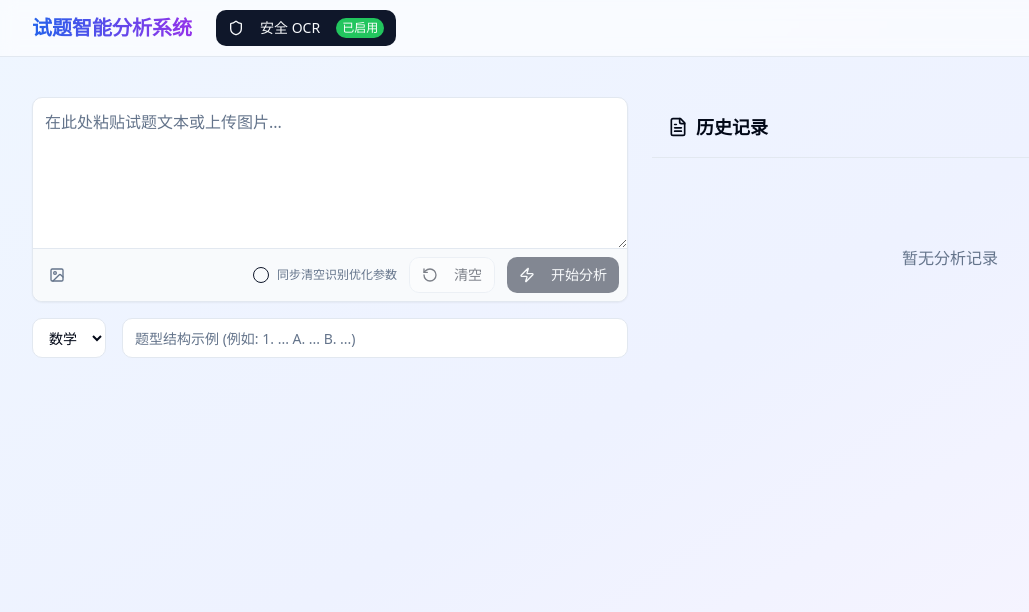
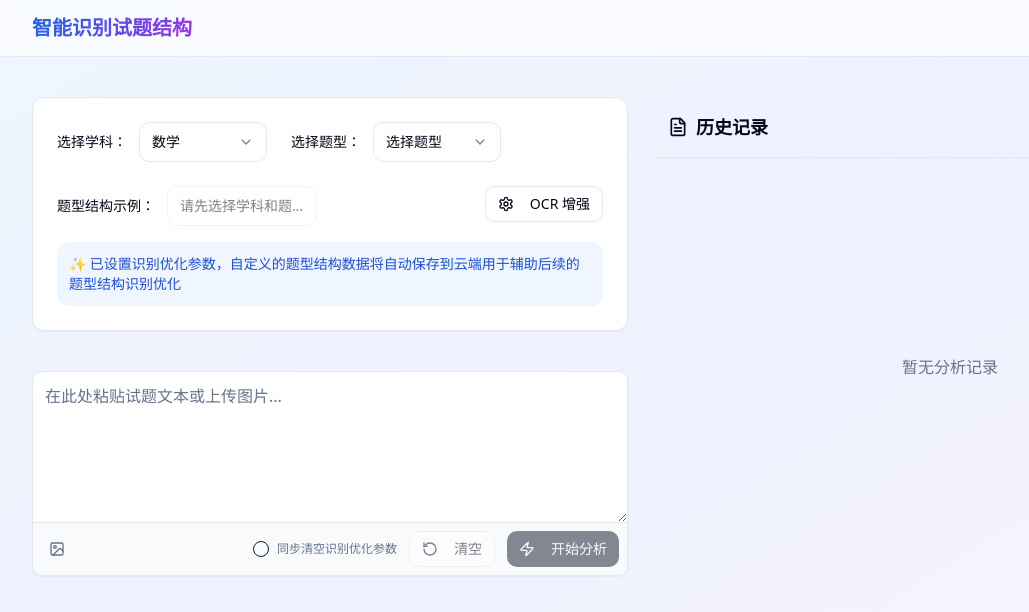
Before and after one commit to wangjianghu/test-structure-identifier, a React (Vite) app: page / in a window 1280 px wide. Shown: the top 612 px of the page, without its empty margins (0-1029 px from the left). Built offline with nearby package versions, Linux system fonts and the light colour scheme.

Commit message:
Fix:
Fixes OTP expiry warning and restores layout.

```diff
--- a/src/pages/Index.tsx
+++ b/src/pages/Index.tsx
@@ -5,7 +5,7 @@ import { OCRHistory } from "@/components/OCRHistory";
 import { UserProfile } from "@/components/UserProfile";
 import { ParsedQuestion } from "@/lib/parser";
 import { useOCRHistory } from "@/hooks/useOCRHistory";
-import { SecureOCRConfig } from "@/components/SecureOCRConfig";
+import { SubjectAndTypeSelector } from "@/components/SubjectAndTypeSelector";
 
 export default function Index() {
   const [analysisResult, setAnalysisResult] = useState<ParsedQuestion | null>(null);
@@ -18,8 +18,7 @@ export default function Index() {
     updateHistoryItemAnalysis,
     clearHistory,
     removeItem,
-    exportHistory,
-    addToHistory // Legacy method for backward compatibility
+    exportHistory
   } = useOCRHistory();
 
   const handleAnalysisComplete = useCallback((result: ParsedQuestion | null) => {
@@ -57,11 +56,8 @@ export default function Index() {
         <div className="container flex h-14 items-center justify-between">
           <div className="flex items-center gap-6">
             <h1 className="text-xl font-bold bg-gradient-to-r from-blue-600 to-purple-600 bg-clip-text text-transparent">
-              试题智能分析系统
+              智能识别试题结构
             </h1>
-            <nav className="hidden md:flex items-center gap-4">
-              <SecureOCRConfig />
-            </nav>
           </div>
 
           <div className="flex items-center gap-3">
@@ -75,6 +71,13 @@ export default function Index() {
         <div className="grid grid-cols-1 gap-6 md:grid-cols-2">
           {/* Question Input */}
           <div className="flex flex-col gap-4">
+            <SubjectAndTypeSelector
+              selectedSubject={selectedSubject}
+              onSubjectChange={setSelectedSubject}
+              questionTypeExample={questionTypeExample}
+              onQuestionTypeExampleChange={setQuestionTypeExample}
+            />
+
             <QuestionInput
               onAnalysisComplete={handleAnalysisComplete}
               onTextSubmit={handleTextSubmit}
@@ -83,35 +86,6 @@ export default function Index() {
               selectedSubject={selectedSubject}
               questionTypeExample={questionTypeExample}
             />
-
-            {/* Subject and Question Type Selection */}
-            <div className="flex items-center gap-4">
-              <select
-                className="flex h-10 w-auto rounded-md border border-input bg-background px-3 py-2 text-sm ring-offset-background file:border-0 file:bg-transparent file:text-sm file:font-medium placeholder:text-muted-foreground focus-visible:outline-none focus-visible:ring-2 focus-visible:ring-ring focus-visible:ring-offset-2 disabled:cursor-not-allowed disabled:opacity-50"
-                value={selectedSubject}
-                onChange={(e) => setSelectedSubject(e.target.value)}
-              >
-                <option value="数学">数学</option>
-                <option value="物理">物理</option>
-                <option value="化学">化学</option>
-                <option value="语文">语文</option>
-                <option value="英语">英语</option>
-                <option value="历史">历史</option>
-                <option value="地理">地理</option>
-                <option value="政治">政治</option>
-                <option value="生物">生物</option>
-                <option value="艺术">艺术</option>
-                <option value="体育">体育</option>
-              </select>
-
-              <input
-                type="text"
-                placeholder="题型结构示例 (例如: 1. ... A. ... B. ...)"
-                className="flex h-10 w-full rounded-md border border-input bg-background px-3 py-2 text-sm ring-offset-background file:border-0 file:bg-transparent file:text-sm file:font-medium placeholder:text-muted-foreground focus-visible:outline-none focus-visible:ring-2 focus-visible:ring-ring focus-visible:ring-offset-2 disabled:cursor-not-allowed disabled:opacity-50"
-                value={questionTypeExample}
-                onChange={(e) => setQuestionTypeExample(e.target.value)}
-              />
-            </div>
 
             {/* Analysis Result Display */}
             {analysisResult && (
```
